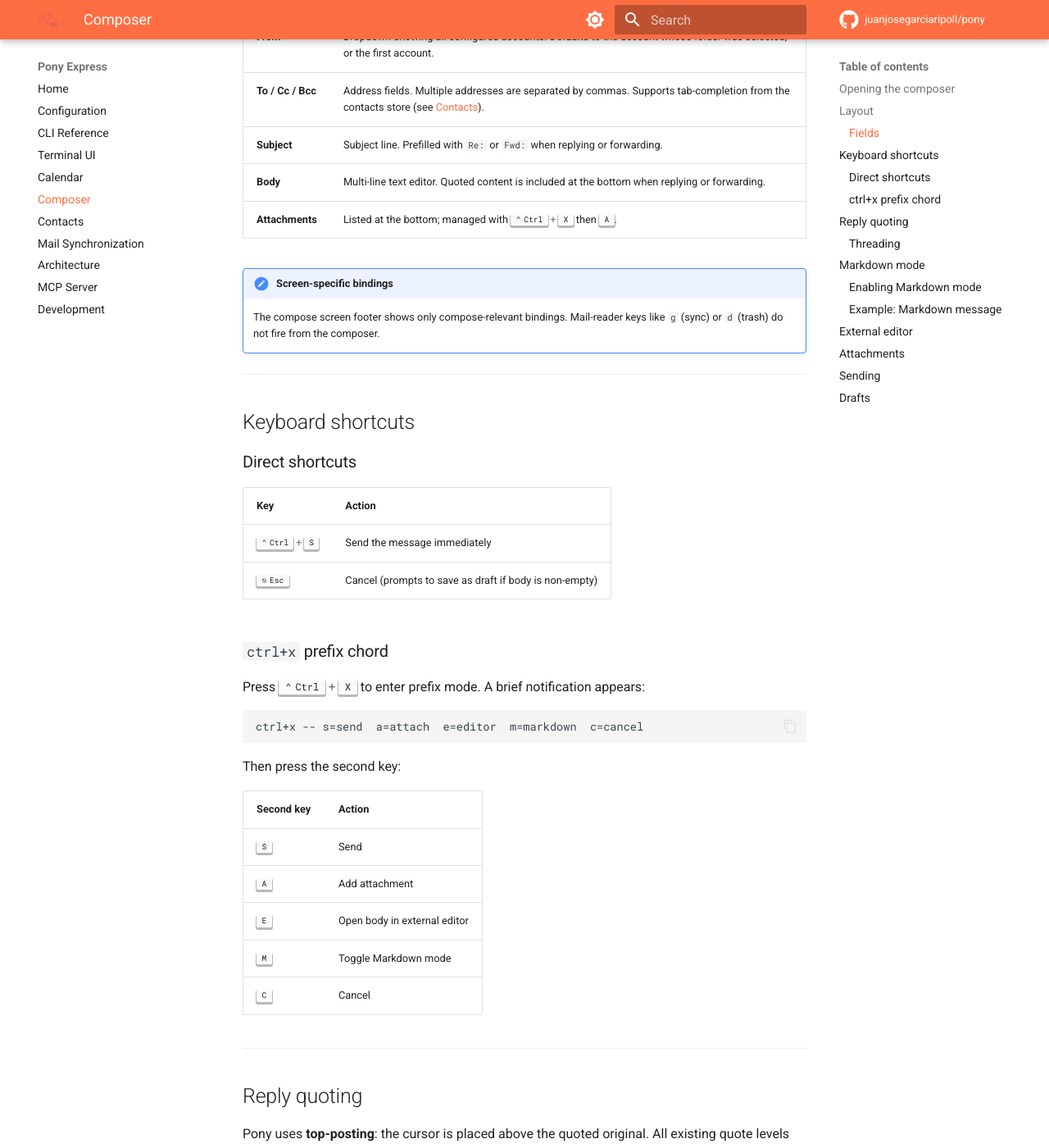
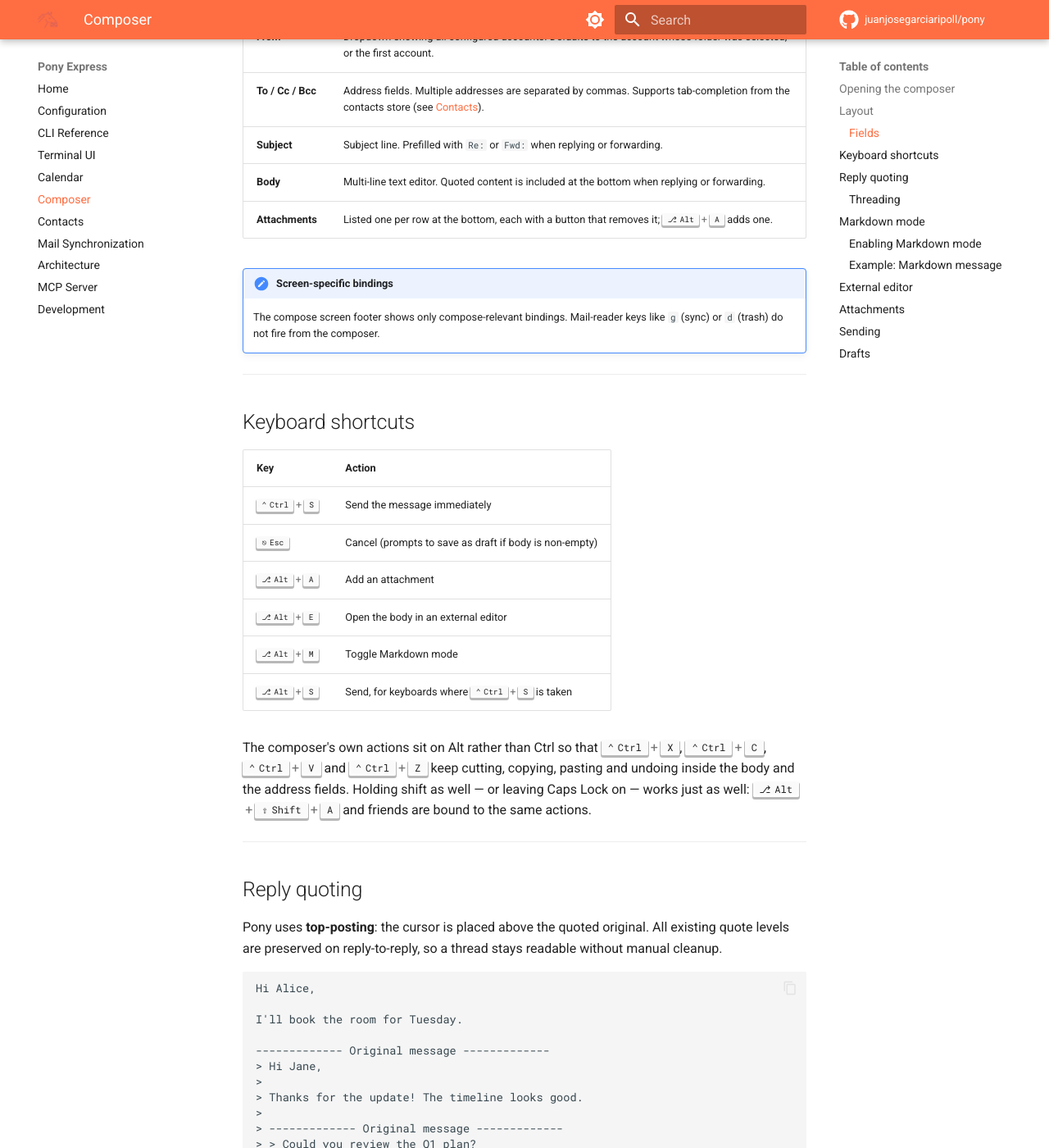
Before and after one commit to juanjosegarciaripoll/pony, an MkDocs documentation site: the page built from docs/composer.md, in a window 1280 px wide and 1400 px high, scrolled down 1713 px. Shown: the whole window at 82% size. Built offline with MkDocs 1.6.1 and Material for MkDocs 9.7.7, drawn with Linux system fonts in a browser that asks for light colours; comment, search, counter and statistics services are not loaded; some of the changed text lies outside the part shown.

````diff
--- a/config-sample.toml
+++ b/config-sample.toml
@@ -17,7 +17,7 @@
 # - markdown_compose:  Global default for Markdown composition mode (default: false).
 #                      When true, all new messages open in Markdown mode unless the
 #                      account sets markdown_compose = false.  Toggle per-message
-#                      with ctrl+x m inside the composer.
+#                      with Alt+M inside the composer.
 # - bbdb_path:         Path to a BBDB v3 file for Emacs interop.  Read by
 #                      `pony contacts import` when no path is given, and never
 #                      written to — `pony contacts export` with no path writes
--- a/docs/composer.md
+++ b/docs/composer.md
@@ -47,7 +47,7 @@ window when launched from the command line.
 +----------------------------------------------------------------------------+
 | Attachments: (none)                                                        |
 +----------------------------------------------------------------------------+
- ctrl+s Send  Esc Cancel  ctrl+x... (s=send  a=attach  e=editor  m=markdown)
+ ctrl+s Send  Esc Cancel  Alt+A Attach  Alt+E Editor  Alt+M Markdown
 ```
 
 ### Fields
@@ -58,7 +58,7 @@ window when launched from the command line.
 | **To / Cc / Bcc** | Address fields. Multiple addresses are separated by commas. Supports tab-completion from the contacts store (see [Contacts](contacts.md)). |
 | **Subject** | Subject line. Prefilled with `Re:` or `Fwd:` when replying or forwarding. |
 | **Body** | Multi-line text editor. Quoted content is included at the bottom when replying or forwarding. |
-| **Attachments** | Listed at the bottom; managed with ++ctrl+x++ then ++a++. |
+| **Attachments** | Listed one per row at the bottom, each with a button that removes it; ++alt+a++ adds one. |
 
 !!! note "Screen-specific bindings"
     The compose screen footer shows only compose-relevant bindings. Mail-reader
@@ -68,30 +68,20 @@ window when launched from the command line.
 
 ## Keyboard shortcuts
 
-### Direct shortcuts
-
 | Key | Action |
 |---|---|
 | ++ctrl+s++ | Send the message immediately |
 | ++escape++ | Cancel (prompts to save as draft if body is non-empty) |
+| ++alt+a++ | Add an attachment |
+| ++alt+e++ | Open the body in an external editor |
+| ++alt+m++ | Toggle Markdown mode |
+| ++alt+s++ | Send, for keyboards where ++ctrl+s++ is taken |
 
-### `ctrl+x` prefix chord
-
-Press ++ctrl+x++ to enter prefix mode. A brief notification appears:
-
-```
-ctrl+x -- s=send  a=attach  e=editor  m=markdown  c=cancel
-```
-
-Then press the second key:
-
-| Second key | Action |
-|---|---|
-| ++s++ | Send |
-| ++a++ | Add attachment |
-| ++e++ | Open body in external editor |
-| ++m++ | Toggle Markdown mode |
-| ++c++ | Cancel |
+The composer's own actions sit on Alt rather than Ctrl so that ++ctrl+x++,
+++ctrl+c++, ++ctrl+v++ and ++ctrl+z++ keep cutting, copying, pasting and
+undoing inside the body and the address fields. Holding shift as well — or
+leaving Caps Lock on — works just as well: ++alt+shift+a++ and friends are
+bound to the same actions.
 
 ---
 
@@ -148,7 +138,7 @@ The border title of the body area reflects the current state:
 
 | Method | How |
 |---|---|
-| Per-message toggle | ++ctrl+x++ then ++m++ inside the composer |
+| Per-message toggle | ++alt+m++ inside the composer |
 | Account default | `markdown_compose = true` in the account config |
 | Global default | `markdown_compose = true` in the top-level config |
 | CLI flag | `pony compose --markdown` / `pony compose --no-markdown` |
@@ -178,7 +168,7 @@ Recipients in a plain-text client see the raw Markdown, which is legible as-is.
 
 ## External editor
 
-If `editor` is set in the config, press ++ctrl+x++ then ++e++ to open the
+If `editor` is set in the config, press ++alt+e++ to open the
 message body in that editor. Pony suspends the TUI, waits for the editor to
 exit, then resumes with the updated content.
 
@@ -193,7 +183,7 @@ does nothing and a notification is shown.
 
 ## Attachments
 
-Press ++ctrl+x++ then ++a++ to open the attachment picker:
+Press ++alt+a++ to open the attachment picker:
 
 ```
 +----------------- Add attachment -------------------+
@@ -208,8 +198,8 @@ Press ++ctrl+x++ then ++a++ to open the attachment picker:
 ```
 
 The picker is a `DirectoryTree` with a typeahead filter (0.8 s debounce).
-Navigate to a file and press ++enter++ to attach it. Repeat ++ctrl+x++ then
-++a++ to add more files.
+Navigate to a file and press ++enter++ to attach it. Press ++alt+a++ again to
+add more files.
 
 Attached files are shown at the bottom of the composer:
 
@@ -222,8 +212,7 @@ Attachments:
 
 ## Sending
 
-Pony sends immediately over SMTP when you press ++ctrl+s++ (or ++ctrl+x++
-then ++s++). The account's `[accounts.<name>.smtp]` subtable (`host`,
+Pony sends immediately over SMTP when you press ++ctrl+s++ (or ++alt+s++). The account's `[accounts.<name>.smtp]` subtable (`host`,
 `port`, `ssl`) controls the transport. After a successful send, the message
 is saved to the sent folder (auto-discovered by fuzzy name match, or the
 explicit `sent_folder` config value).
@@ -245,7 +234,7 @@ to save the message as a draft.
 
 ## Drafts
 
-There is no autosave. If you press ++escape++ (or ++ctrl+x++ then ++c++) with
+There is no autosave. If you press ++escape++ with
 a non-empty body, Pony asks whether to save a draft:
 
 ```
````
Also changed, not shown: CHANGELOG.md (+17 -0 lines), ai/AGENTS.md (+1 -0 lines), docs/configuration.md (+3 -3 lines), pyproject.toml (+6 -1 lines), 4 other files.
